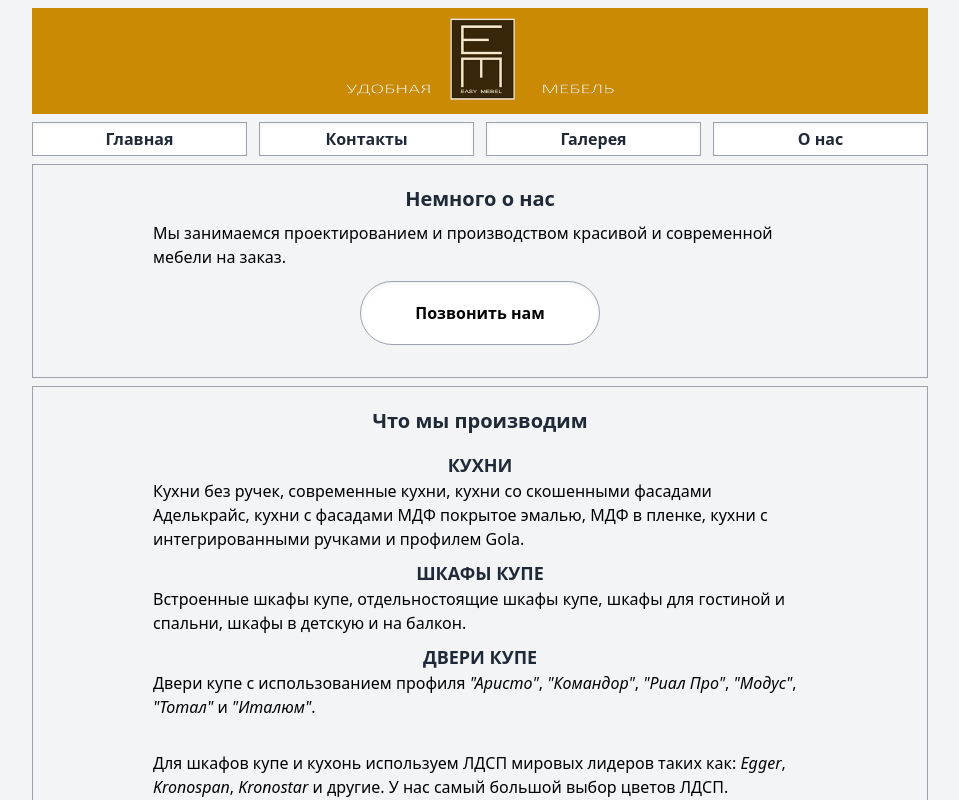
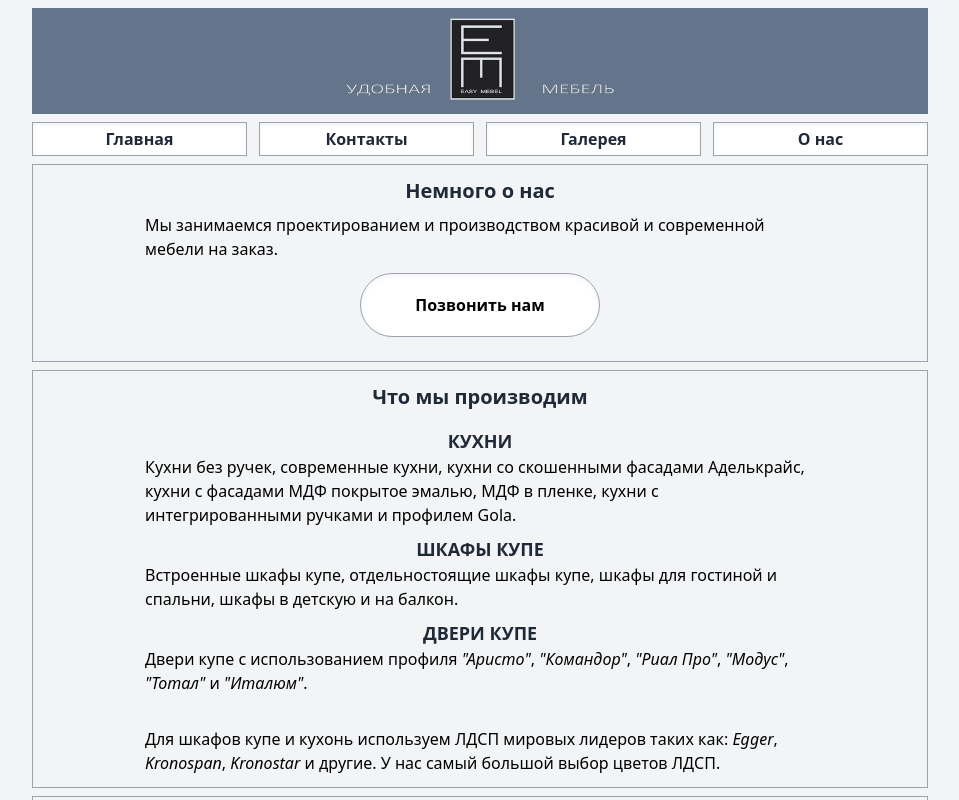
Before and after one commit to synalice/easy-mebel, a Next.js app: page / in a window 1280 px wide. Shown: the top 800 px of the page, without its empty margins (160-1119 px from the left). Built offline with nearby package versions, Linux system fonts and the light colour scheme.

Commit message:
refactpr: some `<Header />` and `<Main />` components

```diff
--- a/components/Header.tsx
+++ b/components/Header.tsx
@@ -4,8 +4,8 @@ import s from "./Header.module.css";
 
 export default function Header() {
   return (
-    <div>
-      <div className="flex justify-center mb-2 mt-2 bg-yellow-600">
+    <>
+      <div className="flex justify-center my-2 bg-slate-500">
         <div className="hover:cursor-pointer">
           <Link href={"/"}>
             <Image
@@ -24,7 +24,7 @@ export default function Header() {
         <MyLink href="/gallery" cssClass={s.btn} text="Галерея" />
         <MyLink href="/about" cssClass={s.btn} text="О нас" />
       </nav>
-    </div>
+    </>
   );
 }
 
--- a/components/Main.tsx
+++ b/components/Main.tsx
@@ -4,10 +4,8 @@ interface IMainProps {
 
 export default function Main({ children }: IMainProps) {
   return (
-    <div className="p-3 sm:py-3 sm:px-12 md:py-3 md:px-28 my-2 border border-gray-400">
-      <div className="rounded-lg p-2 flex flex-col items-center">
-        {children}
-      </div>
+    <div className="p-5 sm:py-3 sm:px-12 md:py-3 md:px-28 my-2 border border-gray-400 flex flex-col items-center ">
+      {children}
     </div>
   );
 }
```
